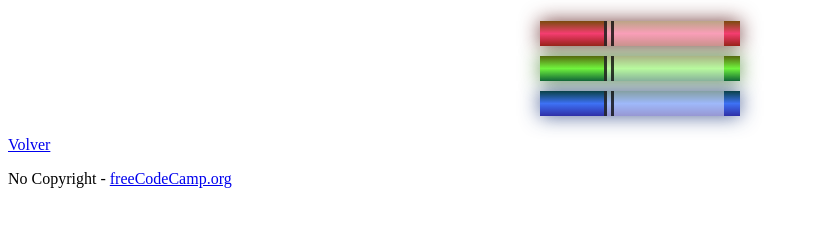
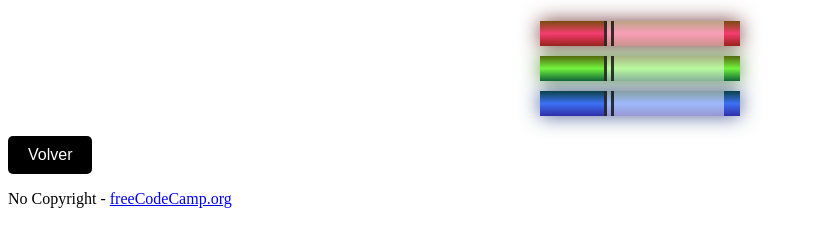
Before and after one commit to Frannysx/Marcadores-de-Colores, a plain HTML site: page index.html in a window 1280 px wide. Shown: the part 79-326 px from the top of the page, without its empty margins (0-830 px from the left). Drawn offline with Linux system fonts and the light colour scheme.

Commit message:
Update marcadores.css

```diff
--- a/marcadores.css
+++ b/marcadores.css
@@ -44,21 +44,15 @@ h1 {
   box-shadow:0 0 20px 0 hsla(223, 59%, 31%, 0.8);
 }
 
-.back-button {
+.boton {
   display: inline-block;
-  margin: 0.5rem auto 1rem;
-  padding: 0.5rem 1rem;
-  background-color: var(--accent-color);
-  color: #fff;
-  border: none;
-  border-radius: 6px;
-  font-size: 0.9rem;
-  font-weight: 600;
-  text-align: center;
-  transition: background-color 0.3s;
+  padding: 10px 20px;
+  background-color: #000000;
+  color: white;
+  text-decoration: none;
+  border-radius: 5px;
+  font-family: sans-serif;
 }
-
-.back-button:hover {
-  background-color: #6b6da5;
-  color: #ffffff;
+.boton:hover {
+  background-color: #d263ee;
 }
```
